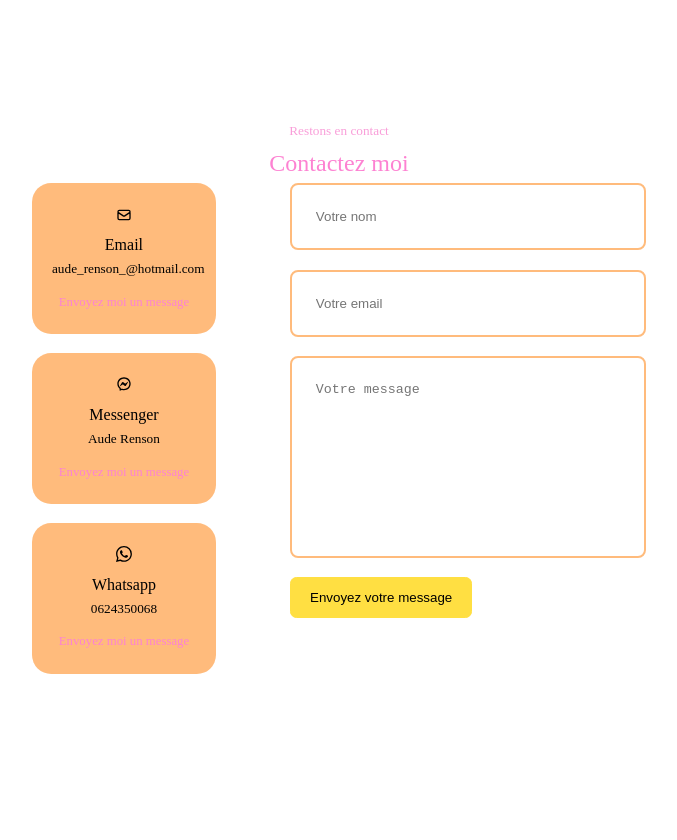
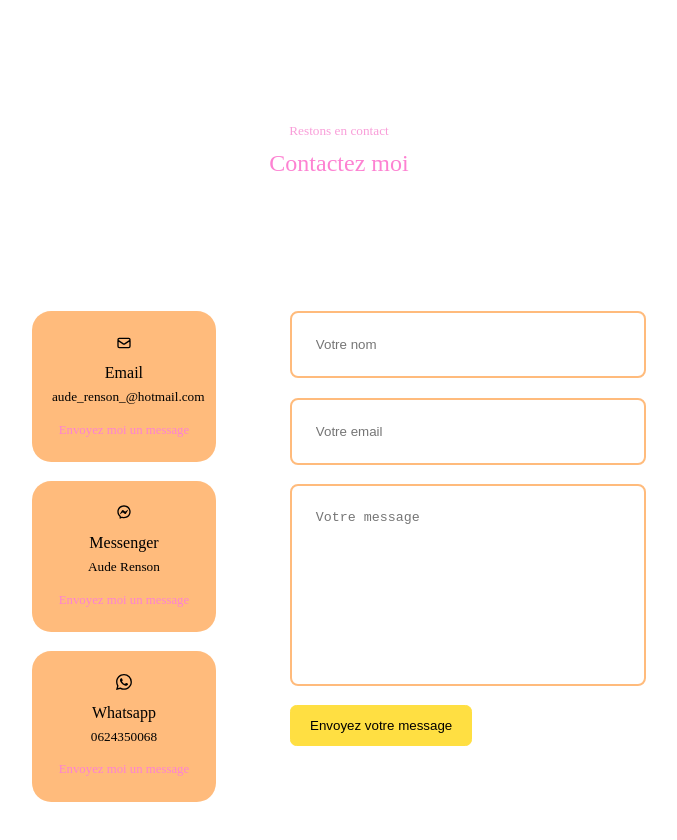
Before and after one commit to daddykoala/Aude-renson, a React (Create React App) app in the folder my-app/: page / in a window 1280 px wide. Shown: the part 840-1680 px from the top of the page, without its empty margins (301-978 px from the left). Built offline with nearby package versions, Linux system fonts and the light colour scheme.

Commit message:
fix contact

```diff
--- a/my-app/src/components/contact/contactStyles.scss
+++ b/my-app/src/components/contact/contactStyles.scss
@@ -1,7 +1,10 @@
 @use'../../styles/vars.scss';
+#contact{
+justify-items: center;
+}
 
 .container.container__contact {
-
+margin-top: 10%;
     width: 48%;
     display: grid;
     grid-template-columns: 30% 58%;
```
